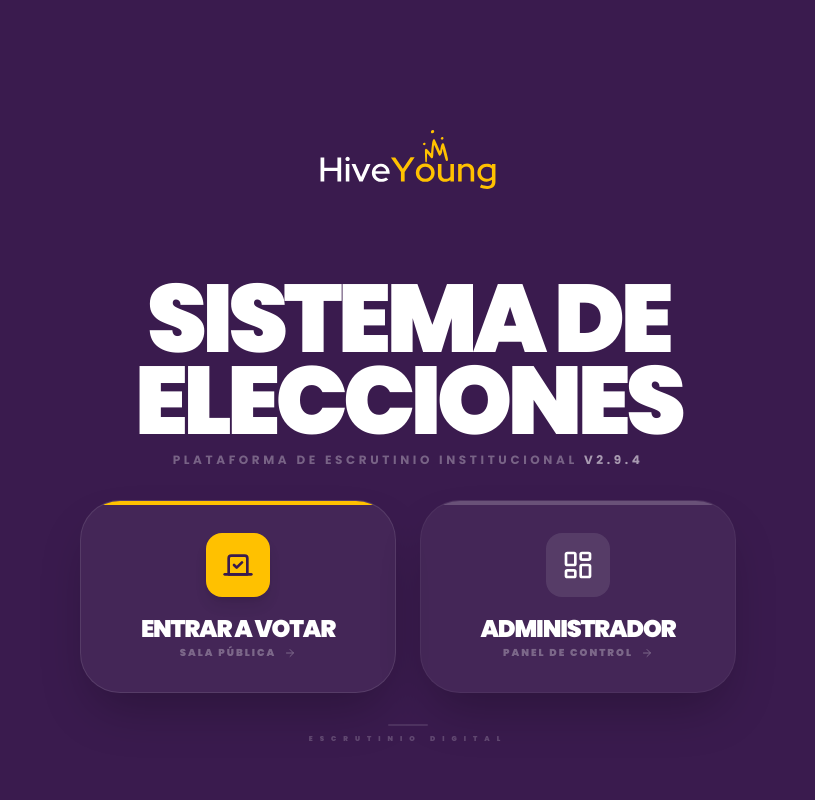
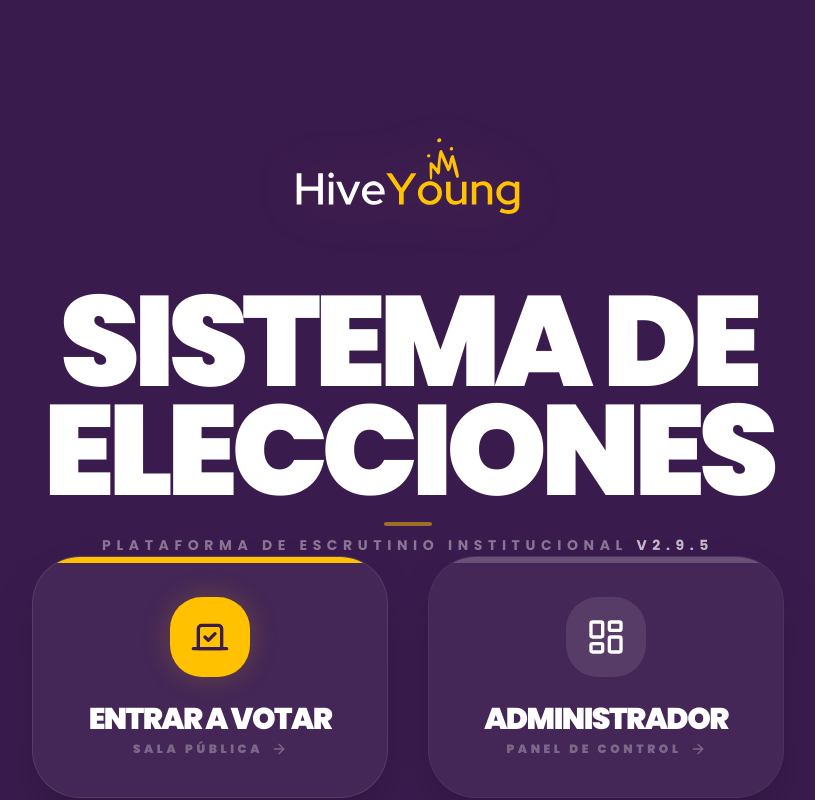
Before and after one commit to MrKat303/Votaciones-HY, a Next.js app: page / in a window 1280 px wide. Shown: the whole page, without its empty margins (232-1047 px from the left). Built offline with nearby package versions, Linux system fonts and the light colour scheme.

Commit message:
Enhance landing page: larger logo and improved spacing V2.9.5

```diff
--- a/app/page.tsx
+++ b/app/page.tsx
@@ -7,11 +7,11 @@ export default function Home() {
   return (
     <div className="h-screen w-full flex flex-col bg-[#3A1B4E] text-white selection:bg-[#FFC100] selection:text-[#3A1B4E] overflow-hidden" style={{ fontFamily: "var(--font-poppins), sans-serif" }}>
 
-      <main className="flex-1 w-full max-w-4xl mx-auto flex flex-col items-center justify-around p-4 sm:p-6 md:p-10 animate-fade">
+      <main className="flex-1 w-full max-w-5xl mx-auto flex flex-col items-center justify-between py-8 md:py-16 px-6 animate-fade">
 
-        {/* Logo Section - Altamente flexible */}
-        <div className="flex flex-col items-center shrink min-h-0 mt-4">
-          <div className="relative h-[22vh] max-h-[220px] aspect-square transition-all duration-500 hover:scale-105">
+        {/* Logo Section - Mayor presencia visual */}
+        <div className="flex flex-col items-center shrink min-h-0">
+          <div className="relative h-[28vh] max-h-[280px] aspect-square transition-all duration-700 hover:scale-105 drop-shadow-[0_0_30px_rgba(255,193,0,0.1)]">
             <Image
               src="/Logo.svg"
               alt="Logo"
@@ -22,50 +22,52 @@ export default function Home() {
           </div>
         </div>
 
-        {/* Title Section - Escalado dinámico */}
-        <div className="text-center space-y-2 shrink-0">
-          <h1 className="text-[min(10vw,8vh)] sm:text-5xl md:text-7xl lg:text-8xl font-black tracking-tighter leading-[0.85] uppercase text-white transition-all">
+        {/* Title Section - Más aireado */}
+        <div className="text-center space-y-4 shrink-0 px-4">
+          <h1 className="text-[min(11vw,9vh)] sm:text-6xl md:text-7xl lg:text-9xl font-black tracking-tighter leading-[0.85] uppercase text-white transition-all transform-gpu">
             SISTEMA DE<br />
             ELECCIONES
           </h1>
-          <p className="text-[min(2.5vw,1.5vh)] sm:text-[10px] md:text-xs font-bold text-white/40 leading-relaxed tracking-[0.3em] uppercase opacity-80">
-            Plataforma de escrutinio institucional <span className="text-white/70">V2.9.4</span>
-          </p>
+          <div className="flex flex-col items-center gap-2">
+            <div className="w-12 h-1 bg-[#FFC100] rounded-full opacity-50" />
+            <p className="text-[min(2.8vw,1.6vh)] sm:text-[11px] md:text-sm font-bold text-white/40 leading-relaxed tracking-[0.4em] uppercase">
+              Plataforma de escrutinio institucional <span className="text-white/70">V2.9.5</span>
+            </p>
+          </div>
         </div>
 
-        {/* Main Actions - Grid compacto */}
-        <div className="grid grid-cols-1 sm:grid-cols-2 gap-3 md:gap-6 w-full max-w-2xl px-2 shrink-0">
+        {/* Main Actions - Espaciado de rejilla optimizado */}
+        <div className="grid grid-cols-1 sm:grid-cols-2 gap-6 md:gap-10 w-full max-w-3xl px-2 shrink-0">
           <Link href="/votar" className="group">
-            <div className="h-full bg-white/5 p-4 sm:p-6 md:p-8 rounded-[1.5rem] md:rounded-[2.5rem] border border-white/10 hover:bg-white/15 hover:border-[#FFC100]/30 transition-all flex flex-col items-center gap-2 md:gap-4 text-center relative overflow-hidden shadow-2xl backdrop-blur-sm">
-              <div className="absolute top-0 left-0 w-full h-1 bg-[#FFC100]" />
-              <div className="w-10 h-10 md:w-16 md:h-16 bg-[#FFC100] rounded-xl md:rounded-2xl flex items-center justify-center shadow-lg group-hover:scale-110 transition-transform duration-300">
-                <LucideVote className="w-5 h-5 md:w-8 md:h-8 text-[#3A1B4E]" />
+            <div className="h-full bg-white/5 p-6 sm:p-8 md:p-10 rounded-[2rem] md:rounded-[3rem] border border-white/10 hover:bg-white/15 hover:border-[#FFC100]/40 transition-all flex flex-col items-center gap-4 md:gap-6 text-center relative overflow-hidden shadow-2xl backdrop-blur-md">
+              <div className="absolute top-0 left-0 w-full h-1.5 bg-[#FFC100]" />
+              <div className="w-12 h-12 md:w-20 md:h-20 bg-[#FFC100] rounded-2xl md:rounded-[2rem] flex items-center justify-center shadow-[0_0_30px_rgba(255,193,0,0.2)] group-hover:scale-110 transition-transform duration-500">
+                <LucideVote className="w-6 h-6 md:w-10 md:h-10 text-[#3A1B4E]" />
               </div>
-              <div className="space-y-0 text-white">
-                <span className="block font-black text-lg md:text-2xl tracking-tighter uppercase">ENTRAR A VOTAR</span>
-                <span className="text-[8px] md:text-[10px] font-black opacity-30 flex items-center justify-center gap-2 tracking-[0.2em] group-hover:opacity-60 transition-opacity uppercase">SALA PÚBLICA <LucideArrowRight className="w-3 h-3" /></span>
+              <div className="space-y-1">
+                <span className="block font-black text-xl md:text-3xl tracking-tighter uppercase">ENTRAR A VOTAR</span>
+                <span className="text-[9px] md:text-xs font-black opacity-30 flex items-center justify-center gap-2 tracking-[0.3em] group-hover:opacity-100 transition-opacity uppercase">SALA PÚBLICA <LucideArrowRight className="w-3 h-3 md:w-4 md:h-4" /></span>
               </div>
             </div>
           </Link>
 
           <Link href="/admin" className="group hidden sm:block">
-            <div className="h-full bg-white/5 p-4 sm:p-6 md:p-8 rounded-[1.5rem] md:rounded-[2.5rem] border border-white/5 hover:bg-white/15 hover:border-white/20 transition-all flex flex-col items-center gap-2 md:gap-4 text-center relative overflow-hidden shadow-2xl backdrop-blur-sm">
-              <div className="absolute top-0 left-0 w-full h-1 bg-white/20" />
-              <div className="w-10 h-10 md:w-16 md:h-16 bg-white/10 rounded-xl md:rounded-2xl flex items-center justify-center group-hover:bg-white group-hover:scale-110 transition-all duration-300">
-                <LucideLayoutDashboard className="w-5 h-5 md:w-8 md:h-8 text-white group-hover:text-[#3A1B4E] transition-colors" />
+            <div className="h-full bg-white/5 p-6 sm:p-8 md:p-10 rounded-[2rem] md:rounded-[3rem] border border-white/5 hover:bg-white/15 hover:border-white/20 transition-all flex flex-col items-center gap-4 md:gap-6 text-center relative overflow-hidden shadow-2xl backdrop-blur-md">
+              <div className="absolute top-0 left-0 w-full h-1.5 bg-white/20" />
+              <div className="w-12 h-12 md:w-20 md:h-20 bg-white/10 rounded-2xl md:rounded-[2rem] flex items-center justify-center group-hover:bg-white group-hover:scale-110 transition-all duration-500">
+                <LucideLayoutDashboard className="w-6 h-6 md:w-10 md:h-10 text-white group-hover:text-[#3A1B4E] transition-colors" />
               </div>
-              <div className="space-y-0 text-white">
-                <span className="block font-black text-lg md:text-2xl tracking-tighter uppercase">ADMINISTRADOR</span>
-                <span className="text-[8px] md:text-[10px] font-black opacity-30 flex items-center justify-center gap-2 tracking-[0.2em] uppercase group-hover:opacity-60 transition-opacity">Panel de Control <LucideArrowRight className="w-3 h-3" /></span>
+              <div className="space-y-1">
+                <span className="block font-black text-xl md:text-3xl tracking-tighter uppercase">ADMINISTRADOR</span>
+                <span className="text-[9px] md:text-xs font-black opacity-30 flex items-center justify-center gap-2 tracking-[0.3em] uppercase group-hover:opacity-100 transition-opacity">Panel de Control <LucideArrowRight className="w-3 h-3 md:w-4 md:h-4" /></span>
               </div>
             </div>
           </Link>
         </div>
 
-        {/* Footer - Súper compacto */}
-        <footer className="flex flex-col items-center opacity-20 shrink-0">
-          <div className="w-10 h-0.5 bg-white/50 rounded-full mb-2" />
-          <p className="text-[7px] font-black uppercase tracking-[1em]">Escrutinio Digital</p>
+        {/* Footer - Elegant and subtle */}
+        <footer className="flex flex-col items-center opacity-30 hover:opacity-100 transition-opacity shrink-0">
+          <p className="text-[8px] md:text-[10px] font-black uppercase tracking-[1.2em] transform-gpu">Escrutinio Digital</p>
         </footer>
       </main>
     </div>
```
